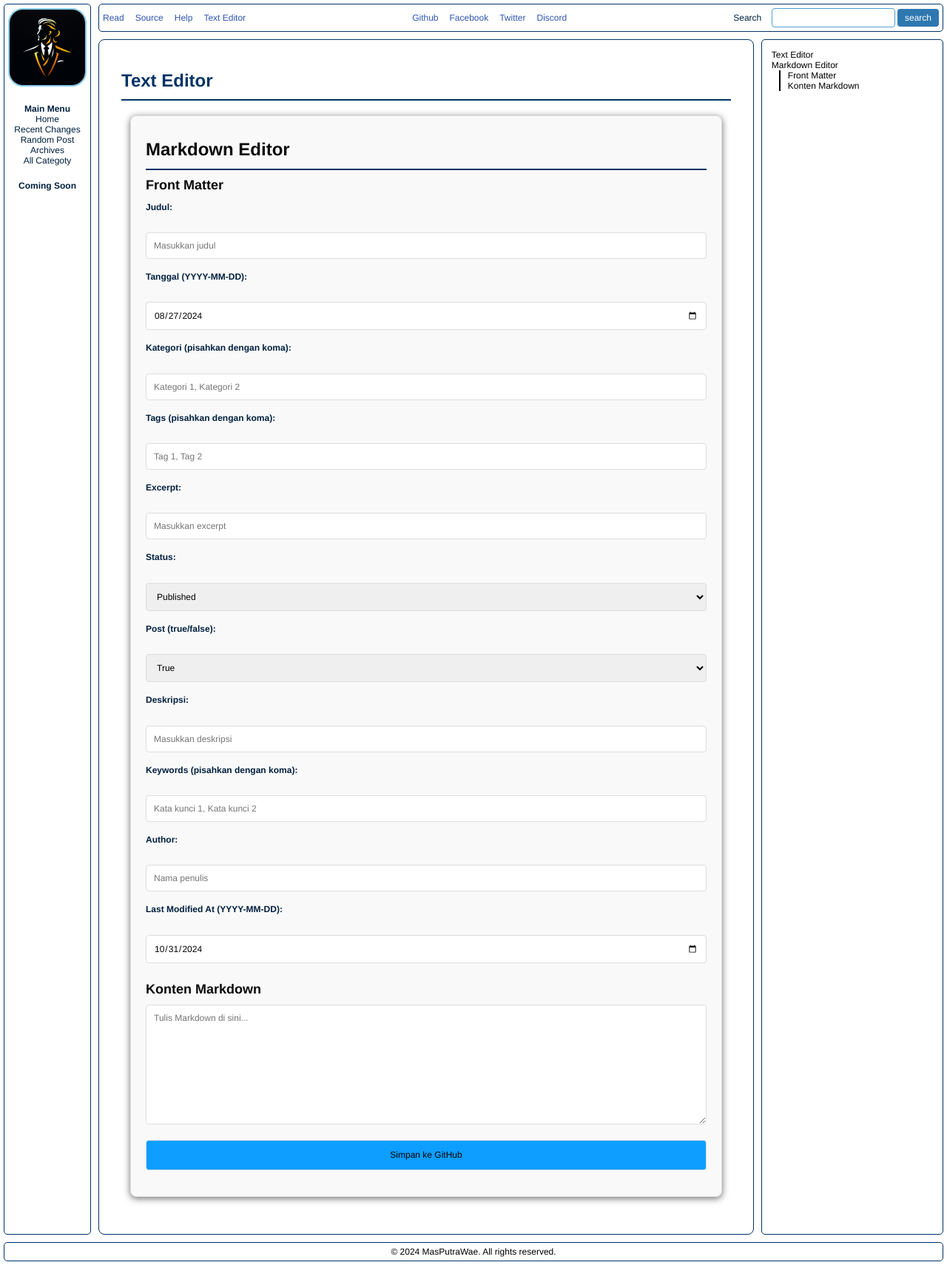
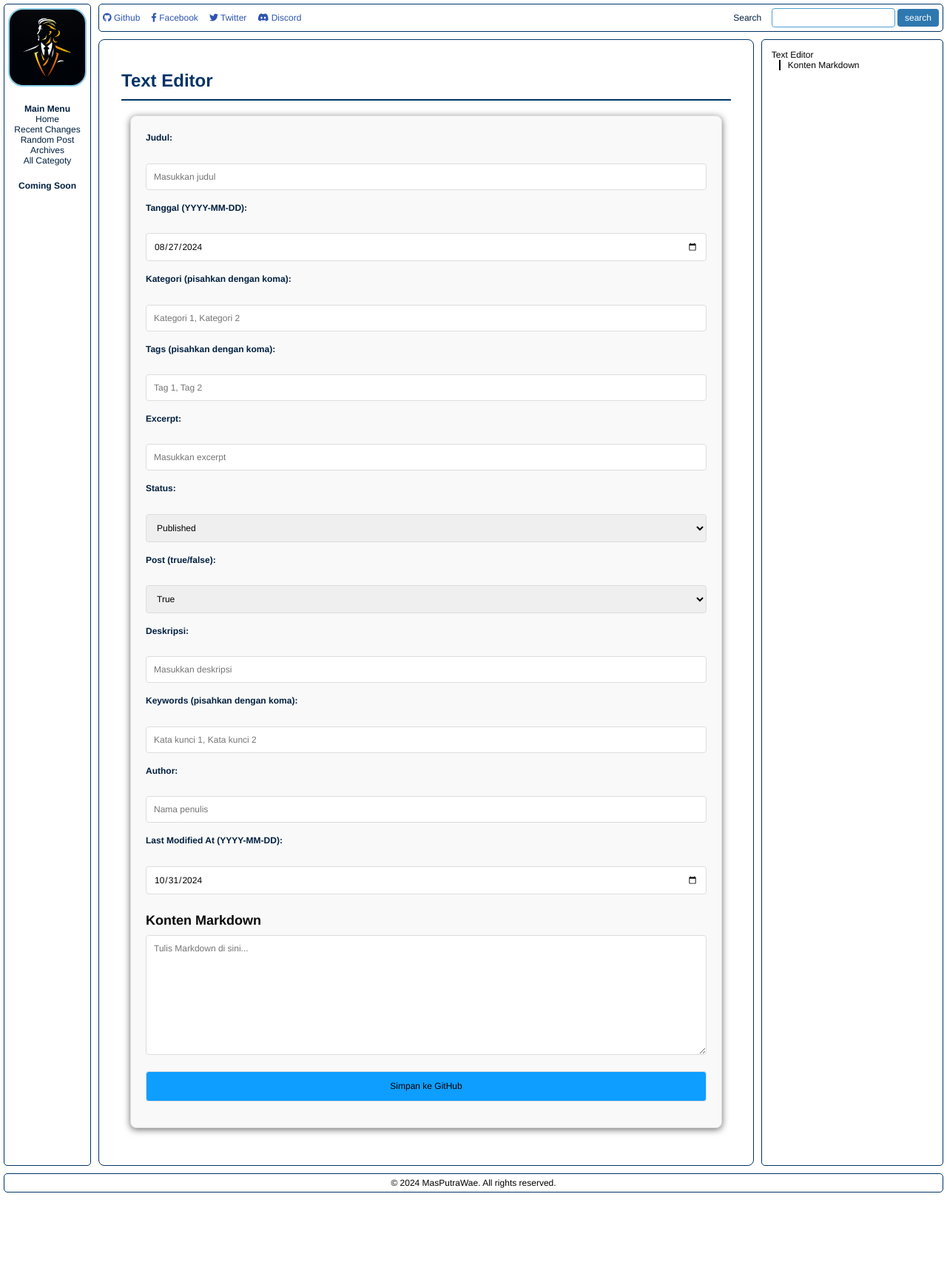
Before and after one commit to CodeCutiePie/my-notes, a Jekyll site: the page built from _pages/text-editor.html, in a window 1280 px wide. Shown: the whole page at 74% size. Built offline with Jekyll 4.4.1, drawn with Linux system fonts in a browser that asks for light colours; after the commit the page ends 1617 px from its top, so only the background shows below that.

Commit message:
modified

```diff
--- a/_includes/partials/head.html
+++ b/_includes/partials/head.html
@@ -27,8 +27,10 @@
     <link rel="manifest" href="{{ '/assets/images/favicons/site.webmanifest' | relative_url }}">
 
     <!-- CSS -->
-    <link rel="stylesheet" href="{{ '/assets/css/markdown.css' | relative_url }}">
-    <link rel="stylesheet" href="{{ '/assets/css/main.css' | relative_url }}">
+    <link rel="stylesheet" href="{{ '/assets/css/mark.min.css' | relative_url }}">
+    <link rel="stylesheet" href="{{ '/assets/css/min.css' | relative_url }}">
+<!--    <link rel="stylesheet" href="{{ '/assets/css/markdown.css' | relative_url }}">
+    <link rel="stylesheet" href="{{ '/assets/css/main.css' | relative_url }}"> -->
     <link rel="stylesheet" href="https://cdnjs.cloudflare.com/ajax/libs/font-awesome/6.0.0-beta3/css/all.min.css">
 
     <!-- JS (Opsional, jika ada) -->
--- a/_includes/partials/header.html
+++ b/_includes/partials/header.html
@@ -1,18 +1,11 @@
 <header class="header-flex">
-    <nav class="header-nav">
-        <ul>
-            <li><a href="#rendered-content" id="view-rendered-link">Read</a></li>
-            <li><a href="#markdown-source" id="view-markdown-link">Source</a></li>
-            <li><a href="{{ '/help.html' | relative_url }}">Help</a></li>
-            <li><a href="{{ '/text-editor.html' | relative_url }}">Text Editor</a></li>
-        </ul>
-    </nav>
+
     <nav class="header-link">
         <ul>
-            <li><a href="{{ site.github_link }}">Github</a></li>
-            <li><a href="{{ site.facebook }}">Facebook</a></li>
-            <li><a href="{{ site.twitter }}">Twitter</a></li>
-            <li><a href="{{ site.discord }}">Discord</a></li>
+            <li><a href="{{ site.github_link }}"><i class="fab fa-github"></i> Github</a></li>
+            <li><a href="{{ site.facebook }}"><i class="fab fa-facebook-f"></i> Facebook</a></li>
+            <li><a href="{{ site.twitter }}"><i class="fab fa-twitter"></i> Twitter</a></li>
+            <li><a href="{{ site.discord }}"><i class="fab fa-discord"></i> Discord</a></li>
         </ul>
     </nav>
     <div class="header-search-bar">
--- a/_pages/text-editor.html
+++ b/_pages/text-editor.html
@@ -4,9 +4,6 @@ title: Text Editor
 permalink: /text-editor.html
 ---
 <div class="markdown-editor">
-    <h1>Markdown Editor</h1>
-
-    <h2>Front Matter</h2>
     <label for="title">Judul:</label><br>
     <input type="text" id="title" class="editor-input" placeholder="Masukkan judul" required><br>
 
@@ -106,61 +107,3 @@ permalink: /text-editor.html
         });
     </script>
 </div>
-<style>
-.markdown-editor {
-    max-width: 800px; /* Lebar maksimum untuk editor */
-    margin: 20px auto; /* Pusatkan editor di tengah */
-    padding: 20px; /* Padding untuk ruang di dalam editor */
-    border: 1px solid #ddd; /* Batas luar editor */
-    border-radius: 8px; /* Sudut yang membulat */
-    background-color: #f9f9f9; /* Warna latar belakang */
-    box-shadow: 0 2px 10px rgba(0, 0, 0, 0.577); /* Bayangan halus */
-}
-
-.markdown-editor h1,
-.markdown-editor h2 {
-    color: #0a0a0a; /* Warna judul */
-}
-
-.markdown-editor label {
-    display: block; /* Membuat label menjadi blok */
-    margin-bottom: 5px; /* Jarak bawah */
-    font-weight: bold; /* Menebalkan teks label */
-}
-
-.markdown-editor .editor-input,
-.markdown-editor .editor-textarea,
-.markdown-editor .editor-button {
-    width: 100%; /* Lebar penuh */
-    padding: 10px; /* Padding di dalam input */
-    margin-bottom: 15px; /* Jarak bawah */
-    border: 1px solid #ddd; /* Batas input */
-    border-radius: 4px; /* Sudut membulat */
-    box-sizing: border-box; /* Mengatur ukuran box */
-}
-
-.markdown-editor .editor-input:focus,
-.markdown-editor .editor-textarea:focus {
-    border-color: #000000; /* Batas saat fokus */
-    outline: none; /* Menghilangkan outline default */
-}
-
-.markdown-editor .editor-textarea {
-    resize: vertical; /* Hanya bisa mengubah ukuran secara vertikal */
-}
-
-.markdown-editor .editor-button {
-    display: inline-block; /* Mengubah tombol menjadi blok inline */
-    text-align: center; /* Pusatkan teks */
-    background-color: #0d9eff; /* Warna latar belakang tombol */
-    color: rgb(0, 0, 0); /* Warna teks tombol */
-    text-decoration: none; /* Menghilangkan garis bawah */
-    border-radius: 4px; /* Sudut membulat tombol */
-    cursor: pointer; /* Ubah kursor saat hover */
-}
-
-.markdown-editor .editor-button:hover {
-    background-color: #0084ff; /* Warna tombol saat hover */
-}
-
-</style>
--- a/assets/css/main.css
+++ b/assets/css/main.css
@@ -176,3 +176,59 @@ summary {
 details:hover {
     background-color: #E8E8E8; /* Warna latar belakang lebih gelap saat hover */
 }
+/*=======================[>] Markdown Editor */
+.markdown-editor {
+    max-width: 800px; /* Lebar maksimum untuk editor */
+    margin: 20px auto; /* Pusatkan editor di tengah */
+    padding: 20px; /* Padding untuk ruang di dalam editor */
+    border: 1px solid #ddd; /* Batas luar editor */
+    border-radius: 8px; /* Sudut yang membulat */
+    background-color: #f9f9f9; /* Warna latar belakang */
+    box-shadow: 0 2px 10px rgba(0, 0, 0, 0.577); /* Bayangan halus */
+}
+
+.markdown-editor h1,
+.markdown-editor h2 {
+    color: #0a0a0a; /* Warna judul */
+}
+
+.markdown-editor label {
+    display: block; /* Membuat label menjadi blok */
+    margin-bottom: 5px; /* Jarak bawah */
+    font-weight: bold; /* Menebalkan teks label */
+}
+
+.markdown-editor .editor-input,
+.markdown-editor .editor-textarea,
+.markdown-editor .editor-button {
+    width: 100%; /* Lebar penuh */
+    padding: 10px; /* Padding di dalam input */
+    margin-bottom: 15px; /* Jarak bawah */
+    border: 1px solid #ddd; /* Batas input */
+    border-radius: 4px; /* Sudut membulat */
+    box-sizing: border-box; /* Mengatur ukuran box */
+}
+
+.markdown-editor .editor-input:focus,
+.markdown-editor .editor-textarea:focus {
+    border-color: #000000; /* Batas saat fokus */
+    outline: none; /* Menghilangkan outline default */
+}
+
+.markdown-editor .editor-textarea {
+    resize: vertical; /* Hanya bisa mengubah ukuran secara vertikal */
+}
+
+.markdown-editor .editor-button {
+    display: inline-block; /* Mengubah tombol menjadi blok inline */
+    text-align: center; /* Pusatkan teks */
+    background-color: #0d9eff; /* Warna latar belakang tombol */
+    color: rgb(0, 0, 0); /* Warna teks tombol */
+    text-decoration: none; /* Menghilangkan garis bawah */
+    border-radius: 4px; /* Sudut membulat tombol */
+    cursor: pointer; /* Ubah kursor saat hover */
+}
+
+.markdown-editor .editor-button:hover {
+    background-color: #0084ff; /* Warna tombol saat hover */
+}
```
Also changed, not shown: other parts of _pages/text-editor.html (+5 -1 lines), _includes/action.html (+10 -4 lines), assets/css/min.css (added, +1 -0 lines), assets/css/mark.min.css (added).
